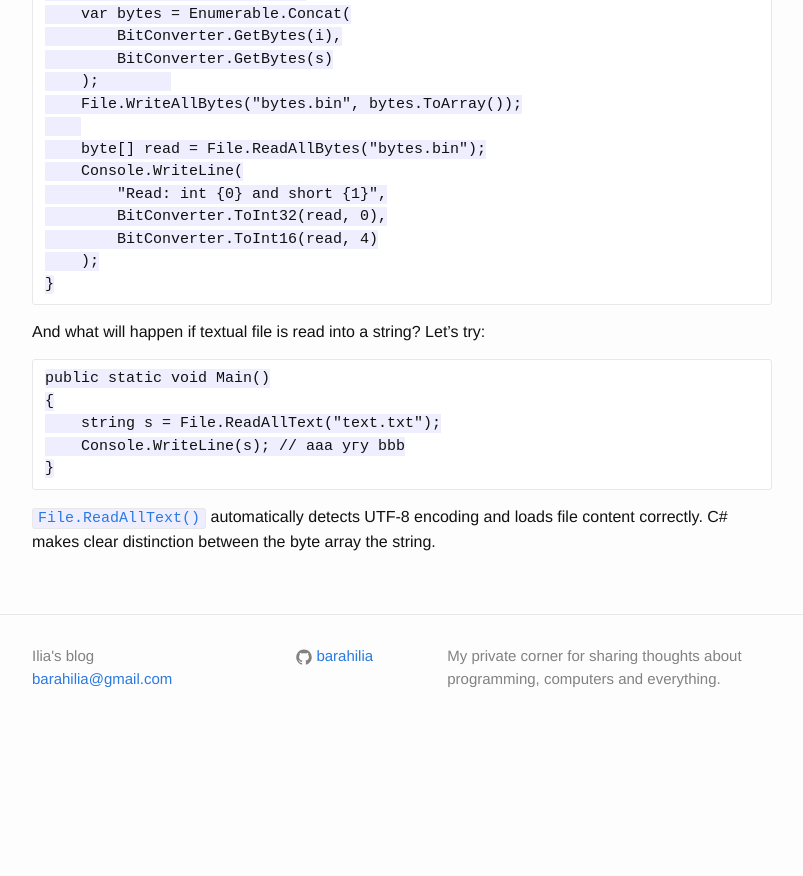
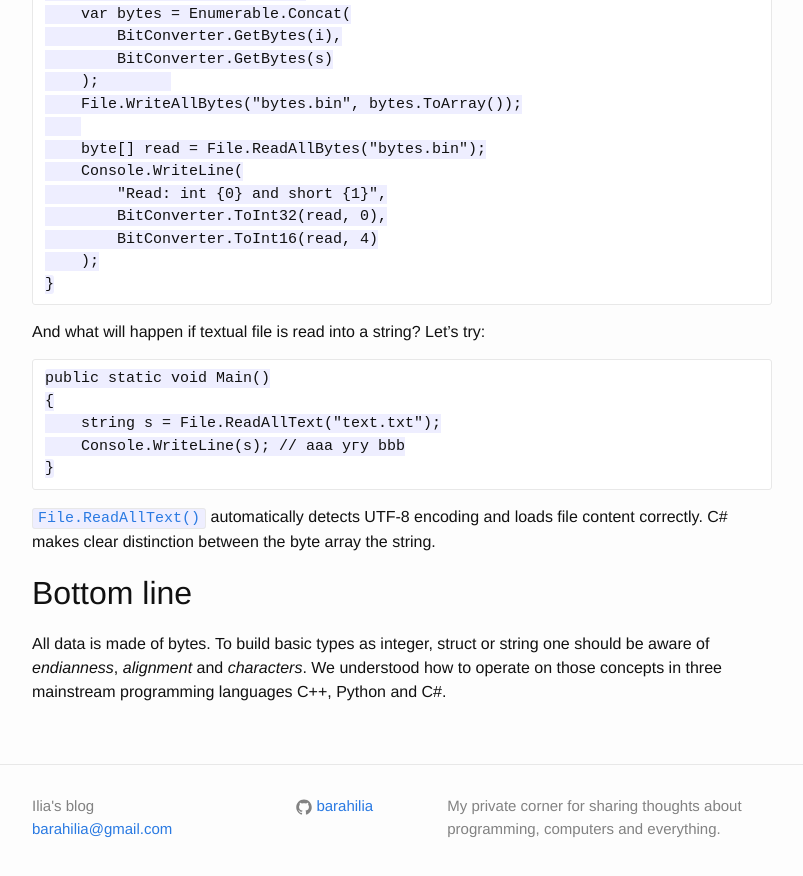
Before and after one commit to barahilia/blog, a Jekyll site: the page built from _posts/2014-10-16-it-is-all-bytes.markdown, in a window 1280 px wide and 900 px high, scrolled down 4008 px. Shown: the top 876 px of the window, without its empty margins (238-1041 px from the left). Built offline with Jekyll 4.4.1, drawn with Linux system fonts in a browser that asks for light colours; before the commit the page ends 4758 px from its top, so only the background shows below that.

Commit message:
Summarize the article

```diff
--- a/_posts/2014-10-16-it-is-all-bytes.markdown
+++ b/_posts/2014-10-16-it-is-all-bytes.markdown
@@ -221,3 +221,10 @@ And what will happen if textual file is read into a string? Let's try:
 [`File.ReadAllText()`](http://msdn.microsoft.com/en-us/library/ms143368(v=vs.110).aspx)
 automatically detects UTF-8 encoding and loads file content correctly. C\# makes
 clear distinction between the byte array the string.
+
+## Bottom line
+
+All data is made of bytes. To build basic types as integer, struct or string one
+should be aware of *endianness*, *alignment* and *characters*. We understood how
+to operate on those concepts in three mainstream programming languages C++,
+Python and C\#.
```
